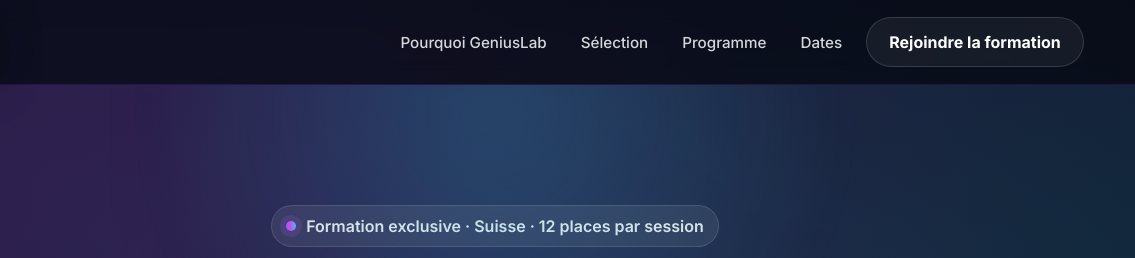
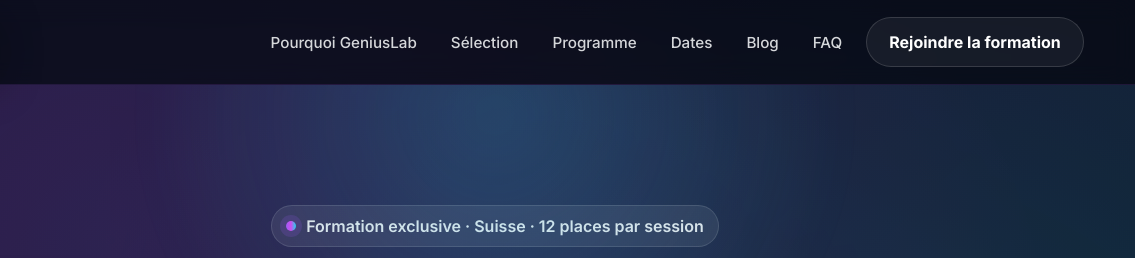
Before and after one commit to geniuslab-ch/Innovation, a website: page index.html in a window 1280 px wide. Shown: the top 258 px of the page, 145-1280 px from the left. Drawn offline with Linux system fonts and the light colour scheme; a script that the page names is missing.

Commit message:
Nav: Ajout liens Blog et FAQ

```diff
--- a/index.html
+++ b/index.html
@@ -128,6 +128,8 @@
         <a class="toplink" href="#selection">Sélection</a>
         <a class="toplink" href="#programme">Programme</a>
         <a class="toplink" href="#dates">Dates</a>
+        <a class="toplink" href="blog.html">Blog</a>
+        <a class="toplink" href="faq.html">FAQ</a>
         <a class="btn btn-ghost" href="#formulaire">Rejoindre la formation</a>
       </div>
     </div>
```
